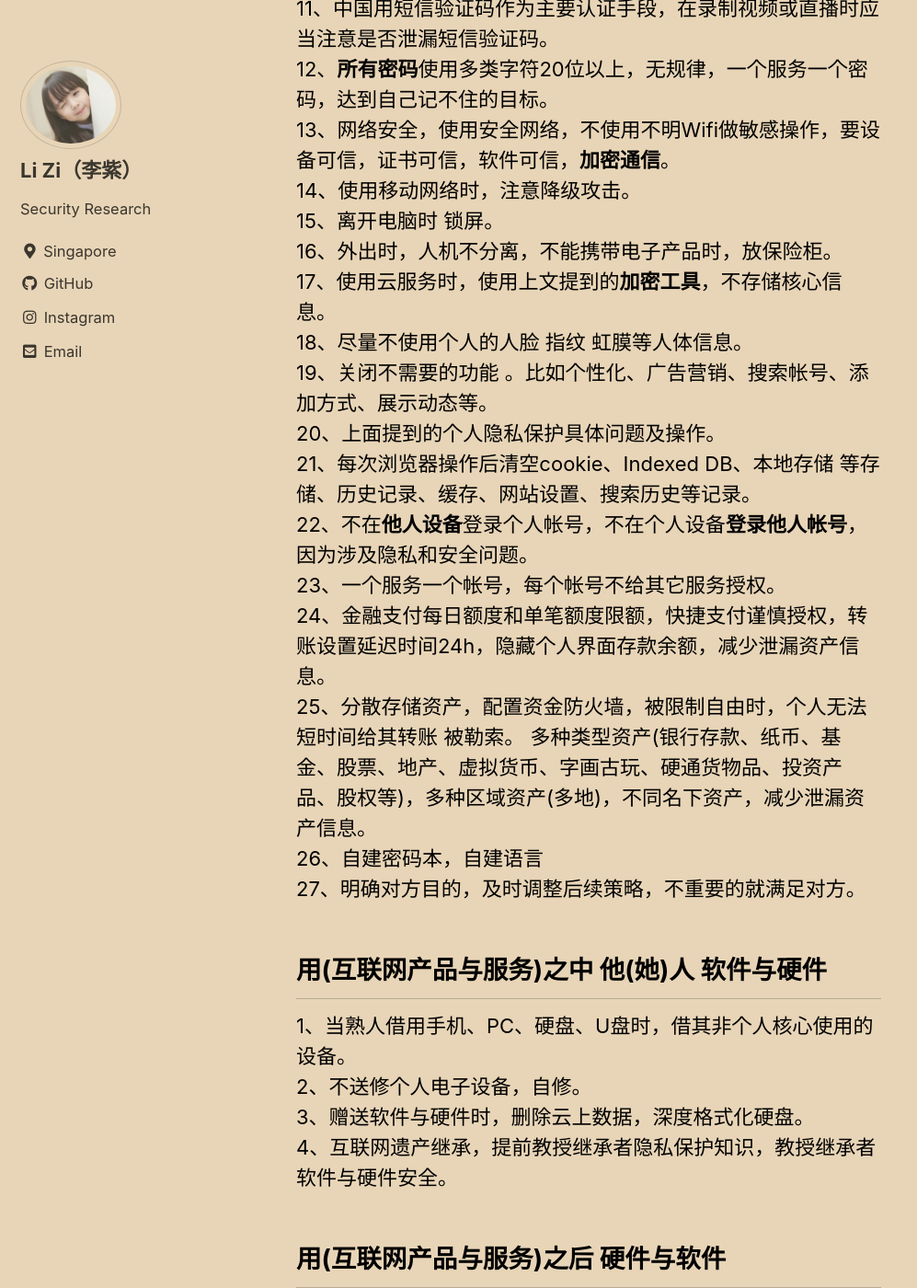
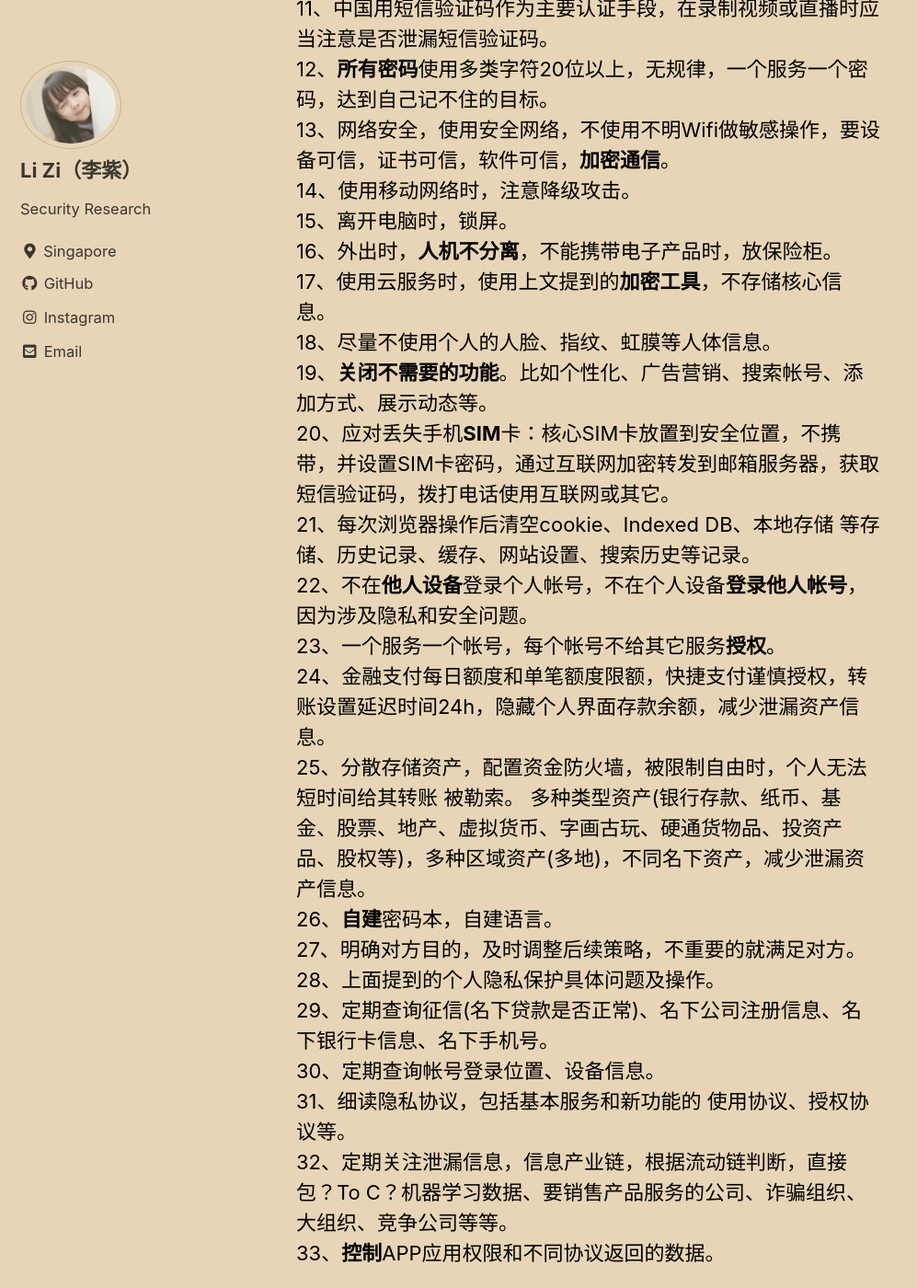
Before and after one commit to tom0li/tom0li.github.io, a Jekyll site: the page built from _posts/2020-10-1-个人隐私保护.md, in a window 1280 px wide and 1400 px high, scrolled down 10697 px. Shown: the whole window at 92% size, without its empty margins (0-997 px from the left). Built offline with Jekyll 4.4.1, drawn with Linux system fonts in a browser that asks for light colours; cached includes are drawn as plain includes; some of the changed text lies outside the part shown.

Commit message:
Update 2020-10-1-个人隐私保护.md

```diff
--- a/_posts/2020-10-1-个人隐私保护.md
+++ b/_posts/2020-10-1-个人隐私保护.md
@@ -177,7 +177,7 @@ https://brickhousesecurity.com/counter-surveillance/multi-bug-pro/
 对象包括个人、他(她)人、其它生物、组织(政府、公司、民间安全组织、某圈等)。这里视角是个人、他(她)人。其它生物不容易讨论(比如小动物在电脑上的操作、未知生物操作)。组织视角不讨论，操作要合法。
 
 ## 用(互联网产品与服务)之中 个人 软件与硬件
-1、混淆数据，通过泄漏适量的假个人基本信息数据，多个身份活动。
+1、混淆数据，通过泄漏适量的假个人基本信息数据，**多个身份**活动。
 2、通过精心构造的假数据，把不同的假数据关联起来，减少来自批量数据挖掘的伤害。对于定点攻击，公民几乎没有办法。
 3、**审查**使用的软件
 4、**自定义**软件硬件
@@ -191,19 +191,26 @@ https://brickhousesecurity.com/counter-surveillance/multi-bug-pro/
 12、**所有密码**使用多类字符20位以上，无规律，一个服务一个密码，达到自己记不住的目标。
 13、网络安全，使用安全网络，不使用不明Wifi做敏感操作，要设备可信，证书可信，软件可信，**加密通信**。
 14、使用移动网络时，注意降级攻击。
-15、离开电脑时 锁屏。
-16、外出时，人机不分离，不能携带电子产品时，放保险柜。
+15、离开电脑时，锁屏。
+16、外出时，**人机不分离**，不能携带电子产品时，放保险柜。
 17、使用云服务时，使用上文提到的**加密工具**，不存储核心信息。
-18、尽量不使用个人的人脸 指纹 虹膜等人体信息。
-19、关闭不需要的功能 。比如个性化、广告营销、搜索帐号、添加方式、展示动态等。
-20、上面提到的个人隐私保护具体问题及操作。
+18、尽量不使用个人的人脸、指纹、虹膜等人体信息。
+19、**关闭不需要的功能**。比如个性化、广告营销、搜索帐号、添加方式、展示动态等。
+20、应对丢失手机**SIM**卡：核心SIM卡放置到安全位置，不携带，并设置SIM卡密码，通过互联网加密转发到邮箱服务器，获取短信验证码，拨打电话使用互联网或其它。
 21、每次浏览器操作后清空cookie、Indexed DB、本地存储 等存储、历史记录、缓存、网站设置、搜索历史等记录。
 22、不在**他人设备**登录个人帐号，不在个人设备**登录他人帐号**，因为涉及隐私和安全问题。
-23、一个服务一个帐号，每个帐号不给其它服务授权。
+23、一个服务一个帐号，每个帐号不给其它服务**授权**。
 24、金融支付每日额度和单笔额度限额，快捷支付谨慎授权，转账设置延迟时间24h，隐藏个人界面存款余额，减少泄漏资产信息。
 25、分散存储资产，配置资金防火墙，被限制自由时，个人无法短时间给其转账 被勒索。 多种类型资产(银行存款、纸币、基金、股票、地产、虚拟货币、字画古玩、硬通货物品、投资产品、股权等)，多种区域资产(多地)，不同名下资产，减少泄漏资产信息。
-26、自建密码本，自建语言
+26、**自建**密码本，自建语言。
 27、明确对方目的，及时调整后续策略，不重要的就满足对方。
+28、上面提到的个人隐私保护具体问题及操作。
+29、定期查询征信(名下贷款是否正常)、名下公司注册信息、名下银行卡信息、名下手机号。
+30、定期查询帐号登录位置、设备信息。
+31、细读隐私协议，包括基本服务和新功能的 使用协议、授权协议等。
+32、定期关注泄漏信息，信息产业链，根据流动链判断，直接包？To C？机器学习数据、要销售产品服务的公司、诈骗组织、大组织、竞争公司等等。
+33、**控制**APP应用权限和不同协议返回的数据。
+
 
 
 ## 用(互联网产品与服务)之中 他(她)人 软件与硬件
@@ -249,8 +256,7 @@ https://brickhousesecurity.com/counter-surveillance/multi-bug-pro/
 ---
 
 # 小结
-个人信息保护主要落脚点是保护可导致严重问题的隐私数据，要把主要精力放在这上面。
-**虚实与真假相结合**
+个人信息保护主要落脚点是保护可导致严重问题的隐私数据，要把主要精力放在这上面。**虚实与真假相结合。**
 
 
 # 参考
```
Also changed, not shown: other parts of _posts/2020-10-1-个人隐私保护.md (+1 -1 lines).
